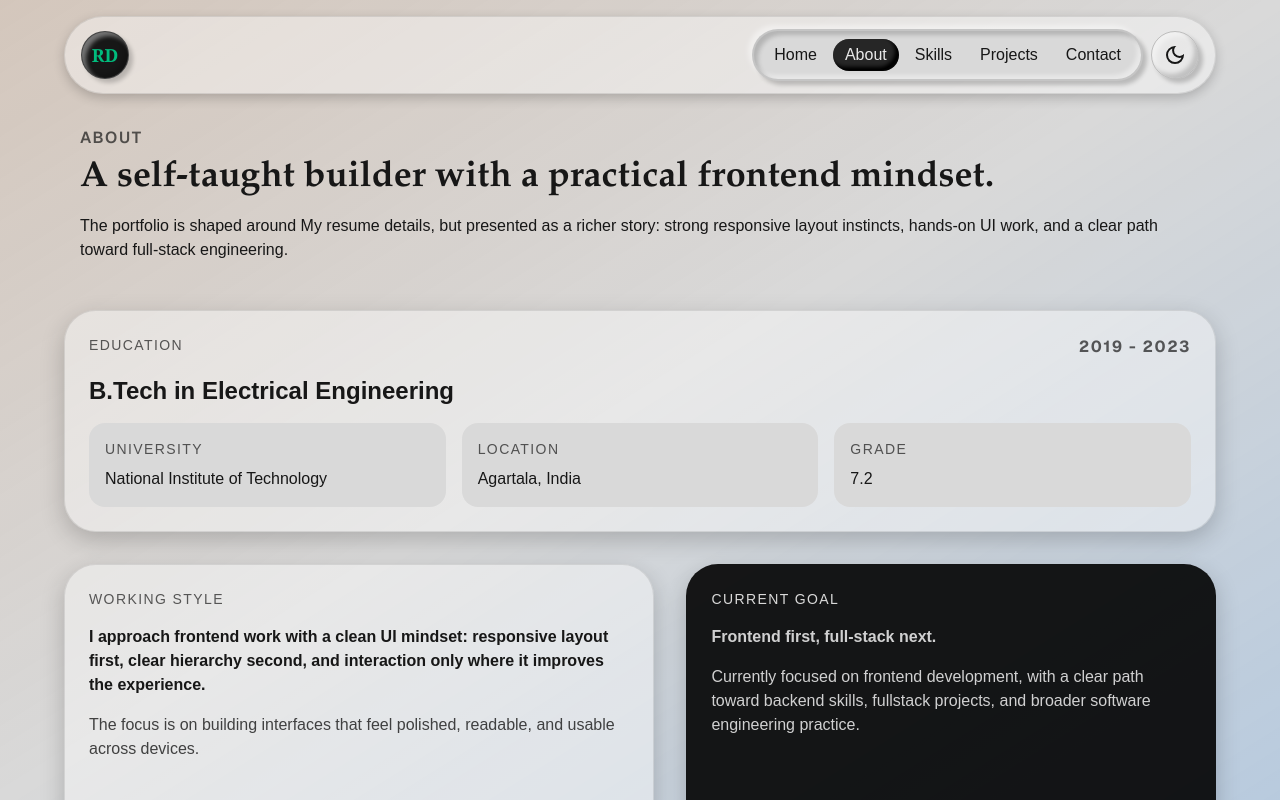
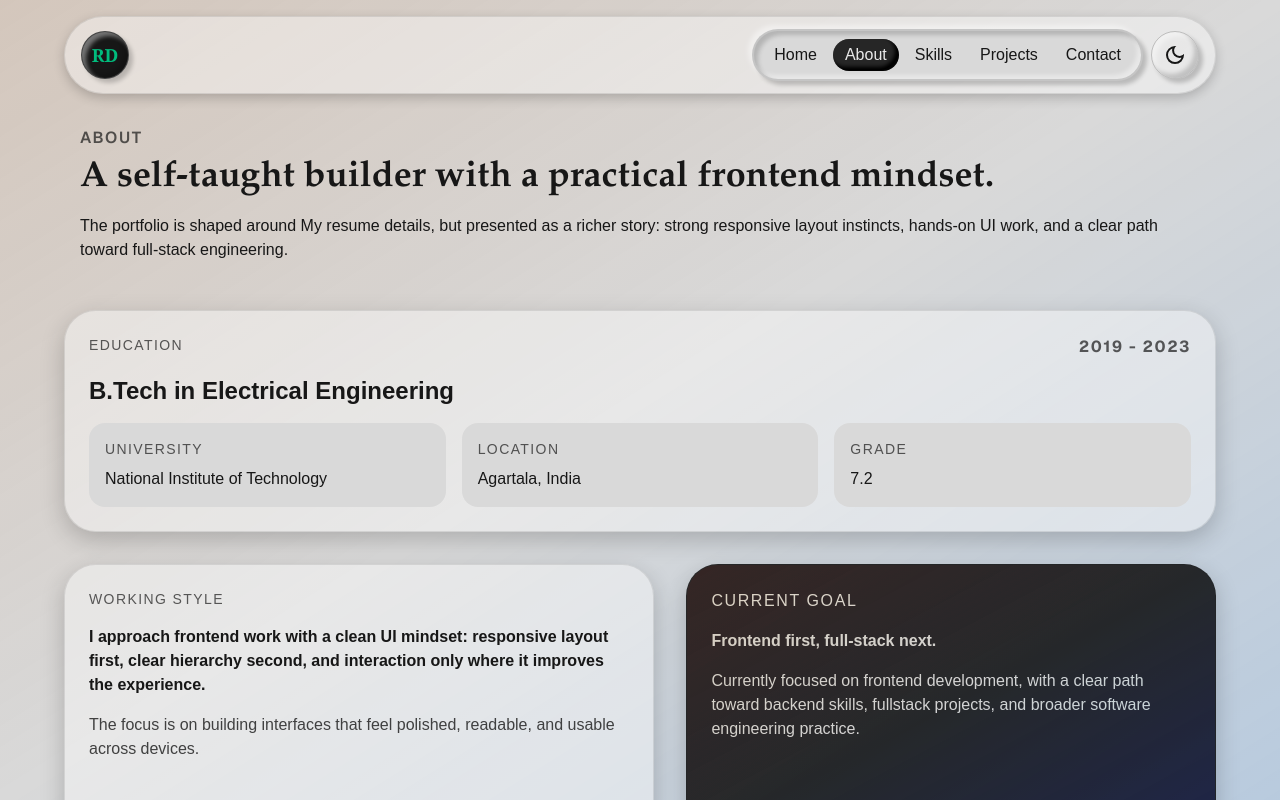
Before and after one commit to RanaDebbarma/my-portfolio, a Next.js app: page /about in a window 1280 px wide. Built offline with nearby package versions, Linux system fonts and the light colour scheme.

Commit message:
cuurent goal card update

```diff
--- a/app/(root)/about/page.tsx
+++ b/app/(root)/about/page.tsx
@@ -1,3 +1,4 @@
+import { GradientBg } from "@/components/BgComp"
 import Wrapper from "@/components/ui/Wrapper"
 import { ProfileData } from "@/lib/data"
 
@@ -50,8 +51,11 @@ const about = () => {
           <p className="opacity-80">{ProfileData.about.workingStyle.summary}</p>
         </Wrapper>
         {/* current goal */}
-        <Wrapper className="bg-highlightedCard p-6 space-y-4">
-          <h4 className="tracking-widest uppercase text-sm text-background">{ProfileData.about.currentGoal.title}</h4>
+        <Wrapper className="relative overflow-hidden isolate bg-highlightedCard/90 p-6 space-y-4">
+          <div className="absolute w-full h-full top-0 right-0 mix-blend-hard-light">
+            <GradientBg/>
+          </div>
+          <h4 className="tracking-widest uppercase text-md text-background">{ProfileData.about.currentGoal.title}</h4>
           <p className="font-bold text-invertFont">{ProfileData.about.currentGoal.heading}</p>
           <p className="text-invertFont">{ProfileData.about.currentGoal.summary}</p>
         </Wrapper>
```
